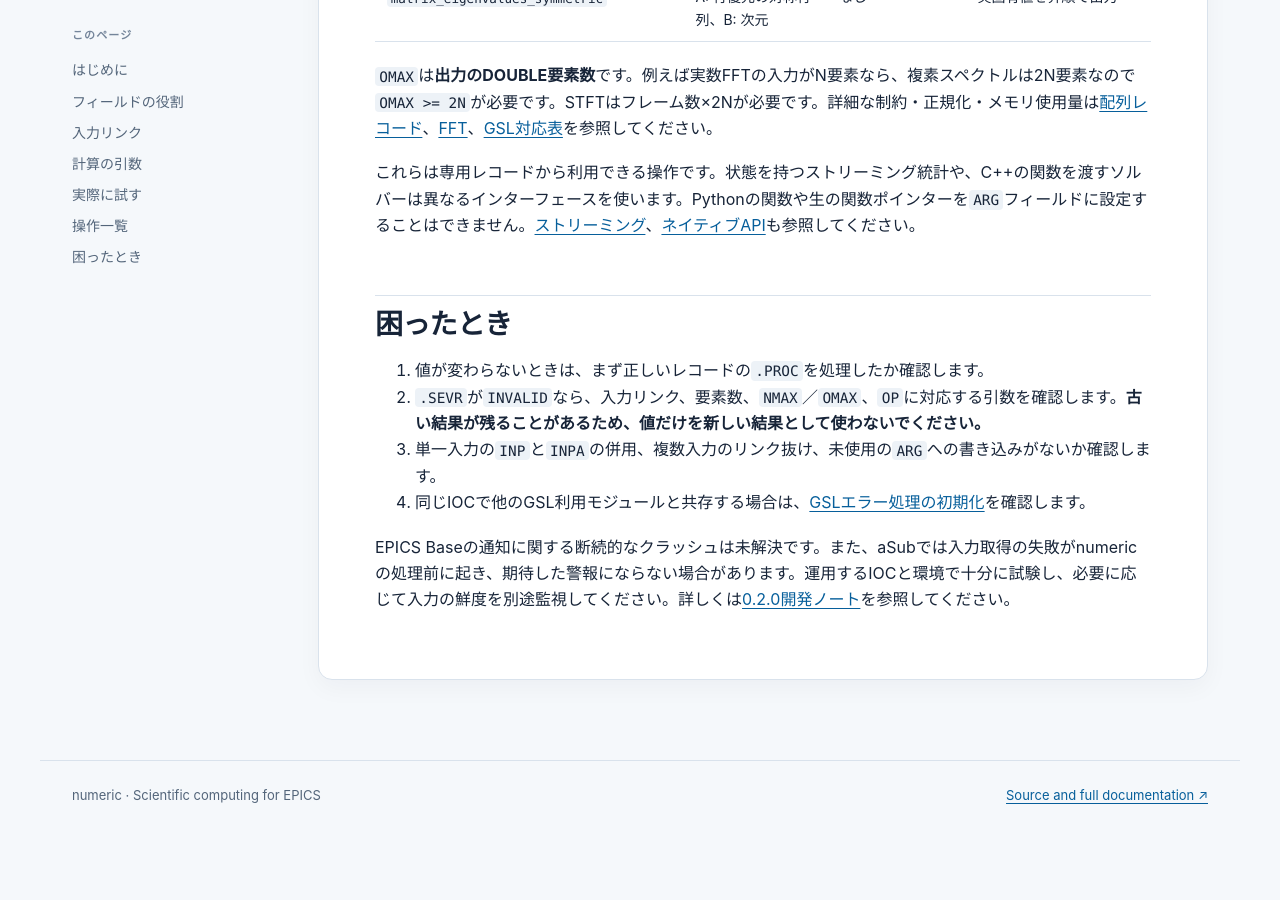
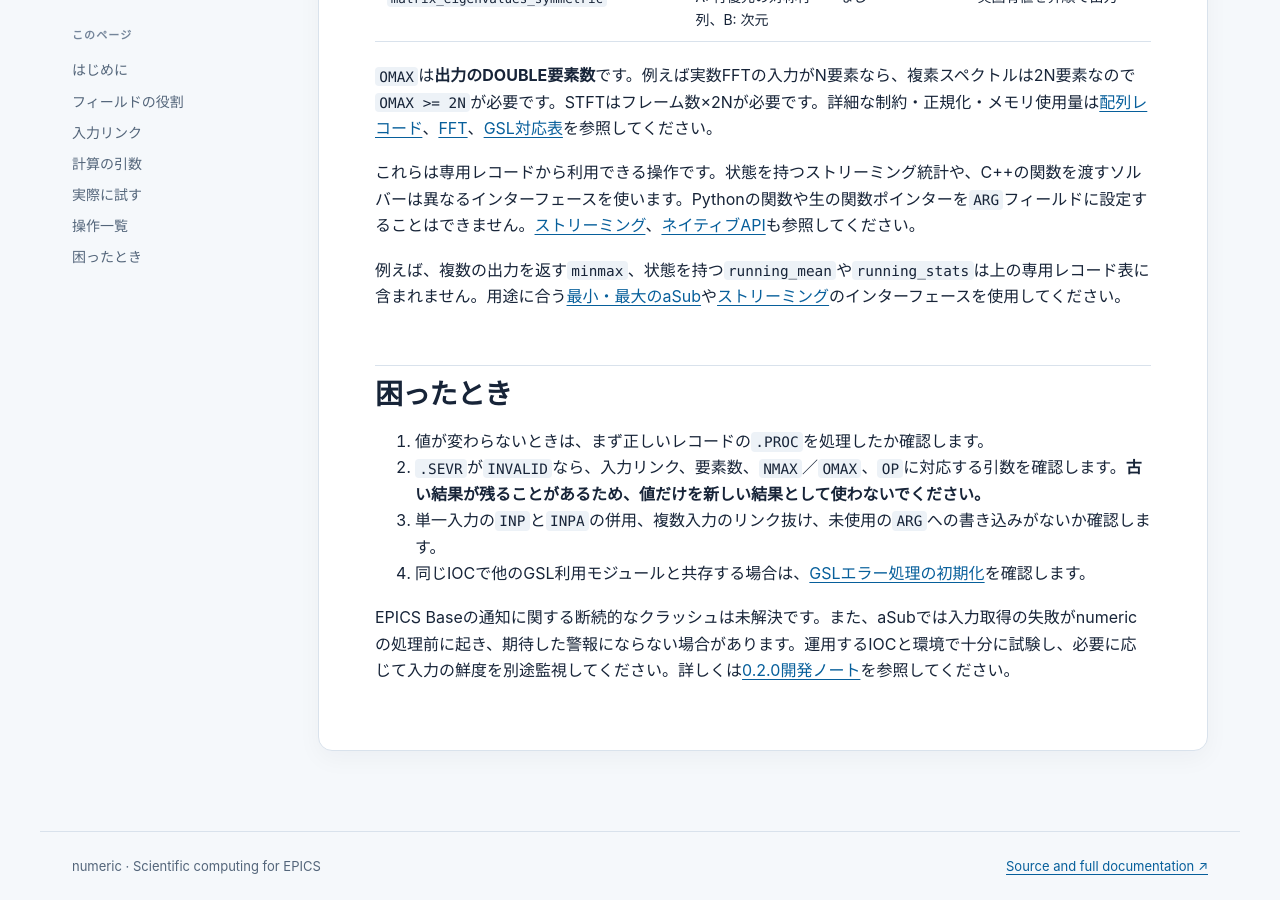
Before and after one commit to akared819/numeric, a Jekyll site: the page built from docs-site/ja/index.md, in a window 1280 px wide and 900 px high, scrolled down 7099 px. Built offline with Jekyll 4.4.1, drawn with Linux system fonts in a browser that asks for light colours; before the commit the page ends 7949 px from its top, so only the background shows below that.

Commit message:
Clarify interfaces for multi-output and streaming operations

```diff
--- a/docs-site/ja/index.md
+++ b/docs-site/ja/index.md
@@ -187,6 +187,8 @@ caget demo:SPECTRAL:PSD.SEVR
 
 これらは専用レコードから利用できる操作です。状態を持つストリーミング統計や、C++の関数を渡すソルバーは異なるインターフェースを使います。Pythonの関数や生の関数ポインターを`ARG`フィールドに設定することはできません。[ストリーミング](https://github.com/akared819/numeric/blob/main/docs/streaming.md)、[ネイティブAPI](https://github.com/akared819/numeric/blob/main/docs/numerical-differentiation.md)も参照してください。
 
+例えば、複数の出力を返す`minmax`、状態を持つ`running_mean`や`running_stats`は上の専用レコード表に含まれません。用途に合う[最小・最大のaSub](https://github.com/akared819/numeric/blob/main/docs/asub-mean.md)や[ストリーミング](https://github.com/akared819/numeric/blob/main/docs/streaming.md)のインターフェースを使用してください。
+
 <h2 id="troubleshooting">困ったとき</h2>
 
 1. 値が変わらないときは、まず正しいレコードの`.PROC`を処理したか確認します。
```
